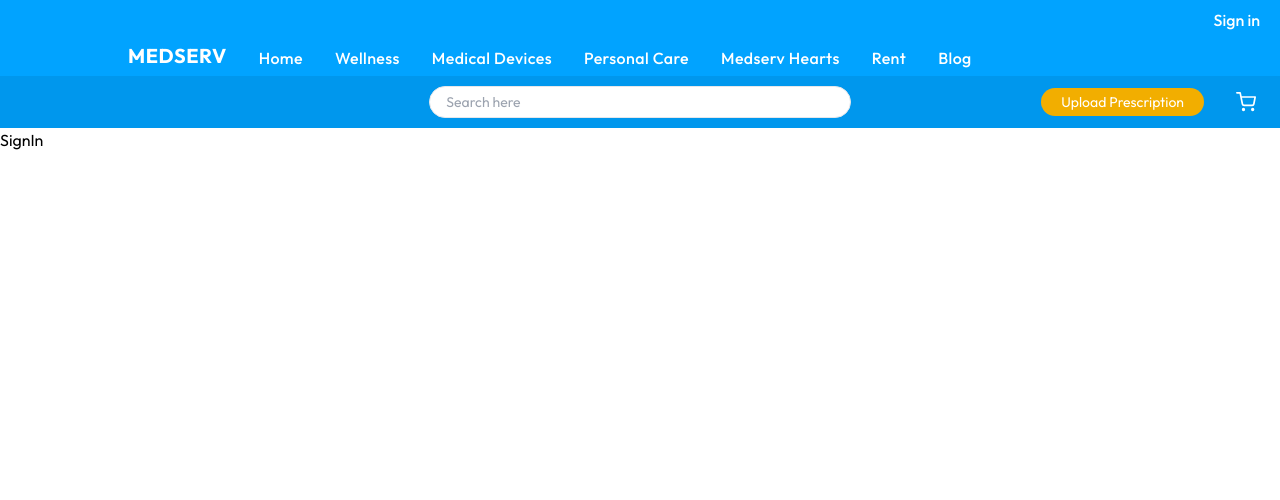
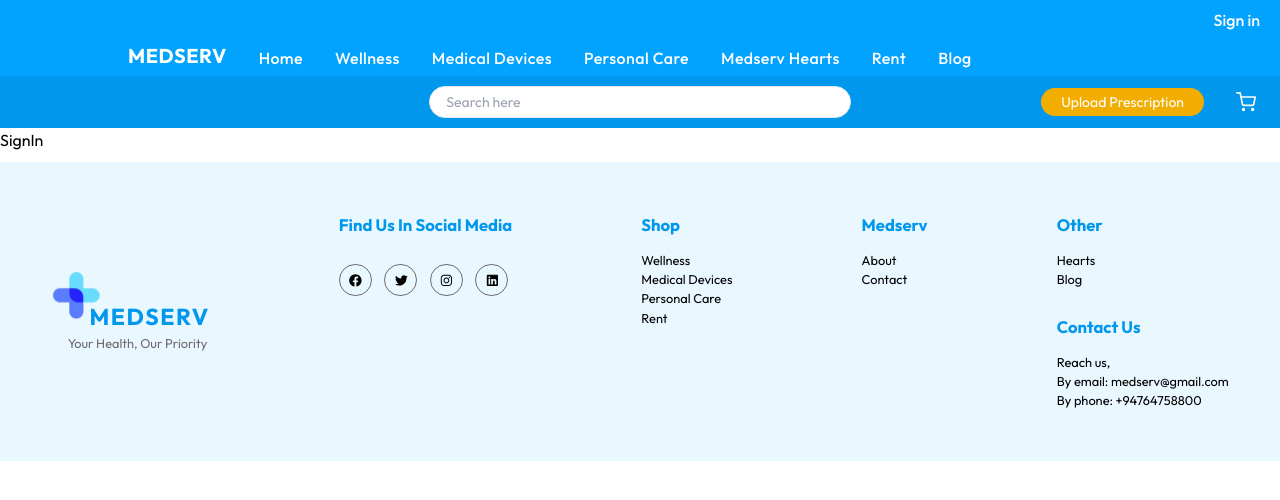
Before and after one commit to PavaniGamage/Healthcare-e-commerce-website, a React (Vite) app in the folder Medserv Healthcare ecommerce website/: page /Sign-in in a window 1280 px wide. Shown: the top 500 px of the page. Built offline with nearby package versions, Linux system fonts and the light colour scheme.

Commit message:
Add footer

```diff
--- a/Medserv Healthcare ecommerce website/src/App.jsx
+++ b/Medserv Healthcare ecommerce website/src/App.jsx
@@ -13,6 +13,7 @@
 import UploadPrescription from './Pages/UploadPrescription';
 import TopBar from './Components/TopBar';
 import LowerBar from './Components/LowerBar';
+import Footer from './Components/Footer/Footer'
 
 const App = () => {
   return (
@@ -31,6 +32,7 @@
         <Route path="/Upload-Prescription" element={<UploadPrescription />} />
         <Route path="/Sign-in" element={<SignIn/>} />
       </Routes>
+      <Footer/>
     </Router>
   );
 };
--- /dev/null
+++ b/Medserv Healthcare ecommerce website/src/Components/Footer/Footer.css
@@ -0,0 +1,102 @@
+.footer {
+    display: flex;
+    flex-direction: row;
+    justify-content: space-between;
+    margin-top: 10px;
+    padding: 4vw;
+    font-size: 1vw;
+    list-style: none;
+    background-color: #E9F7FF;
+    cursor: default;
+}
+
+.footer-logo {
+    display: flex;
+    flex-direction: column;
+    align-items: center;
+    margin-block: auto;
+}
+
+.footer-logo-logo {
+    display: flex;
+    flex-direction: row;
+}
+
+.footer-logo-logo img {
+    width: 4vw;
+    height: 4vw;
+}
+
+.footer-logo-logo p {
+    margin-top: 2.3vw;
+    margin-left: -1vw;
+    font-size: 1.8vw;
+    font-weight: 700;
+    color: #0097ED;
+    letter-spacing: 1.5px;
+}
+
+.footer-logo-quote {
+    color: #706B6B;
+    margin-top: 0vw;
+    margin-left: 1.1vw;
+}
+
+.footer-links {
+    display: flex;
+    flex-direction: row;
+    justify-content: space-between;
+    gap: 10px;
+}
+
+.footer-links-social-media {
+    display: flex;
+    flex-direction: column;
+}
+
+.footer-links-social-media-icons {
+    display: flex;
+    flex-direction: row;
+    margin-top: 1vw;
+    gap: 1.0vw;
+}
+
+.footer-links-social-media-icons a {
+    border: 1px solid #706B6B;
+    border-radius: 50%;
+    padding: 1.2vw;
+    width: 1vw;
+    height: 1vw;
+    color: #000000;
+}
+
+.footer-links-social-media-icons-icon {
+    margin-top: -0.5vw;
+    margin-left: -0.45vw;
+}
+
+.footer-links-social-media-icons a:hover {
+    color: #F2AE00;
+    border: 1px solid #F2AE00;
+}
+
+.footer-title {
+    font-size: 1.3vw;
+    margin-bottom: 1vw;
+    font-weight: 600;
+    color: #0097ED;
+}
+
+.footer li:hover {
+    color: #F2AE00;
+    cursor: pointer;
+}
+
+.footer-contact-us {
+    margin-top: 2.0vw;
+}
+
+.footer-contact-us li:hover {
+    color: inherit;
+    cursor: default;
+}
--- /dev/null
+++ b/Medserv Healthcare ecommerce website/src/Components/Footer/Footer.jsx
@@ -0,0 +1,61 @@
+import React from 'react'
+import './Footer.css'
+import { FaFacebook, FaTwitter, FaInstagram, FaLinkedin } from 'react-icons/fa';
+
+import logo from '../Assets/medserv_logo.png';
+
+const Footer = () => {
+  return (
+    <div className='footer'>
+      <div className='footer-logo'>
+        <div className='footer-logo-logo'>
+          <img src={logo}/>
+          <p>MEDSERV</p>
+        </div>
+        <p className='footer-logo-quote'>Your Health, Our Priority</p>
+      </div>
+      <div className='footer-links-social-media'>
+        <p className='footer-title'>Find Us In Social Media</p>
+        <div className='footer-links-social-media-icons'>
+          <a href="https://www.facebook.com" target="_blank" rel="noopener noreferrer">
+            <FaFacebook class='footer-links-social-media-icons-icon'/>
+          </a>
+          <a href="https://www.twitter.com" target="_blank" rel="noopener noreferrer">
+            <FaTwitter class='footer-links-social-media-icons-icon' />
+          </a>
+          <a href="https://www.instagram.com" target="_blank" rel="noopener noreferrer">
+            <FaInstagram class='footer-links-social-media-icons-icon'/>
+          </a>
+          <a href="https://www.linkedin.com" target="_blank" rel="noopener noreferrer">
+            <FaLinkedin class='footer-links-social-media-icons-icon'/>
+          </a>
+        </div>
+      </div>
+      <div className='footer-links-shop'>
+        <p className='footer-title'>Shop</p>
+        <li>Wellness</li>
+        <li>Medical Devices</li>
+        <li>Personal Care</li>
+        <li>Rent</li>
+      </div>
+      <div className='footer-links-medserv'>
+        <p className='footer-title'>Medserv</p>
+        <li>About</li>
+        <li>Contact</li>
+      </div>
+      <div className='footer-links-other'>
+        <p className='footer-title'>Other</p>
+        <li>Hearts</li>
+        <li>Blog</li>
+        <div className='footer-contact-us'>
+          <h1 className='footer-title'>Contact Us</h1>
+          <p>Reach us,</p>
+          <li>By email: medserv@gmail.com</li>
+          <li>By phone: +94764758800</li>
+        </div>
+      </div>
+    </div>
+  )
+}
+
+export default Footer
```
Also changed, not shown: Medserv Healthcare ecommerce website/src/Components/Assets/logo.png (added), Medserv Healthcare ecommerce website/src/Components/Assets/medserv_logo.png (added).
